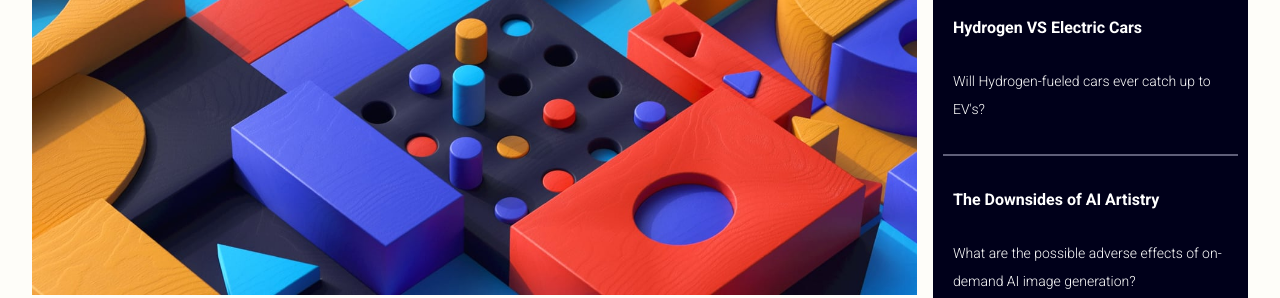
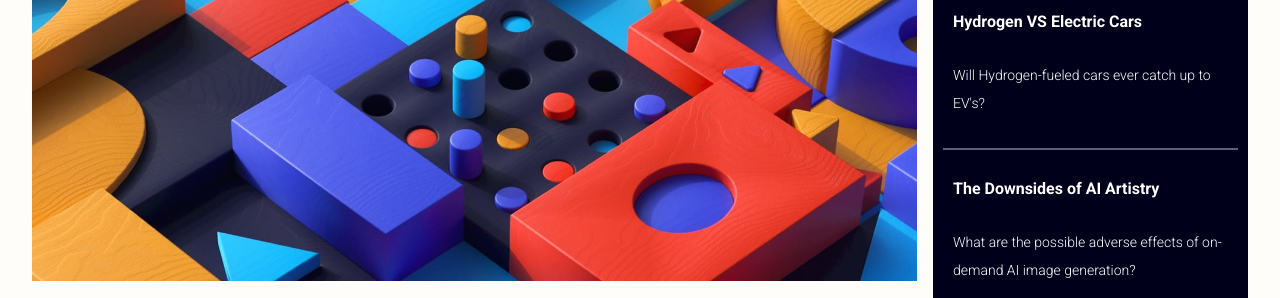
Before and after one commit to mohdadil2k/News_homepage---frontend-mentor-challenge, a plain HTML site: page index.html in a window 1280 px wide. Shown: the part 163-461 px from the top of the page. Drawn offline with Linux system fonts and the light colour scheme.

Commit message:
second commit

```diff
--- a/design/style.css
+++ b/design/style.css
@@ -64,9 +64,19 @@ html {
 .hero-section-1 {
   flex: 3;
   margin-right: 1rem;
+  display: flex;
+  flex-direction: column;
+  justify-content: space-between;
 }
-.hero-section-1 .hero-img img {
+
+.hero-section-1 .hero-img{
   width: 100%;
+  height: 350px;
+}
+
+.hero-section .hero-img img{
+  width: 100%;
+  height: 100%;
 }
 
 .hero-img-about {
@@ -118,12 +128,13 @@ html {
 .hero-section-2 h2 {
   color: #efa84f;
   font-size: 2rem;
+  padding:0 0 0 9px;
 }
-.questions{
-  padding:5px 5px 20px 10px;
-  border-bottom:2px solid #5f5f79 ;
+.questions {
+  padding: 5px 5px 20px 10px;
+  border-bottom: 2px solid #5f5f79;
 }
-.questions:last-child{
+.questions:last-child {
   border-bottom: none;
 }
 .questions h4 {
@@ -224,13 +235,16 @@ html {
   .navigation {
     padding: 25px 0 25px 0;
   }
-  .hero-img{
+  .hero-img {
     height: 250px;
     width: 100%;
   }
-  .hero-img img{
+  .hero-img img {
     height: 100%;
     width: 100%;
+  }
+  .questions {
+    padding: 14px 5px 10px 10px;
   }
   .hero-section-1 {
     margin-right: 0;
```
Lines whose indentation alone changed are shown as unchanged.
